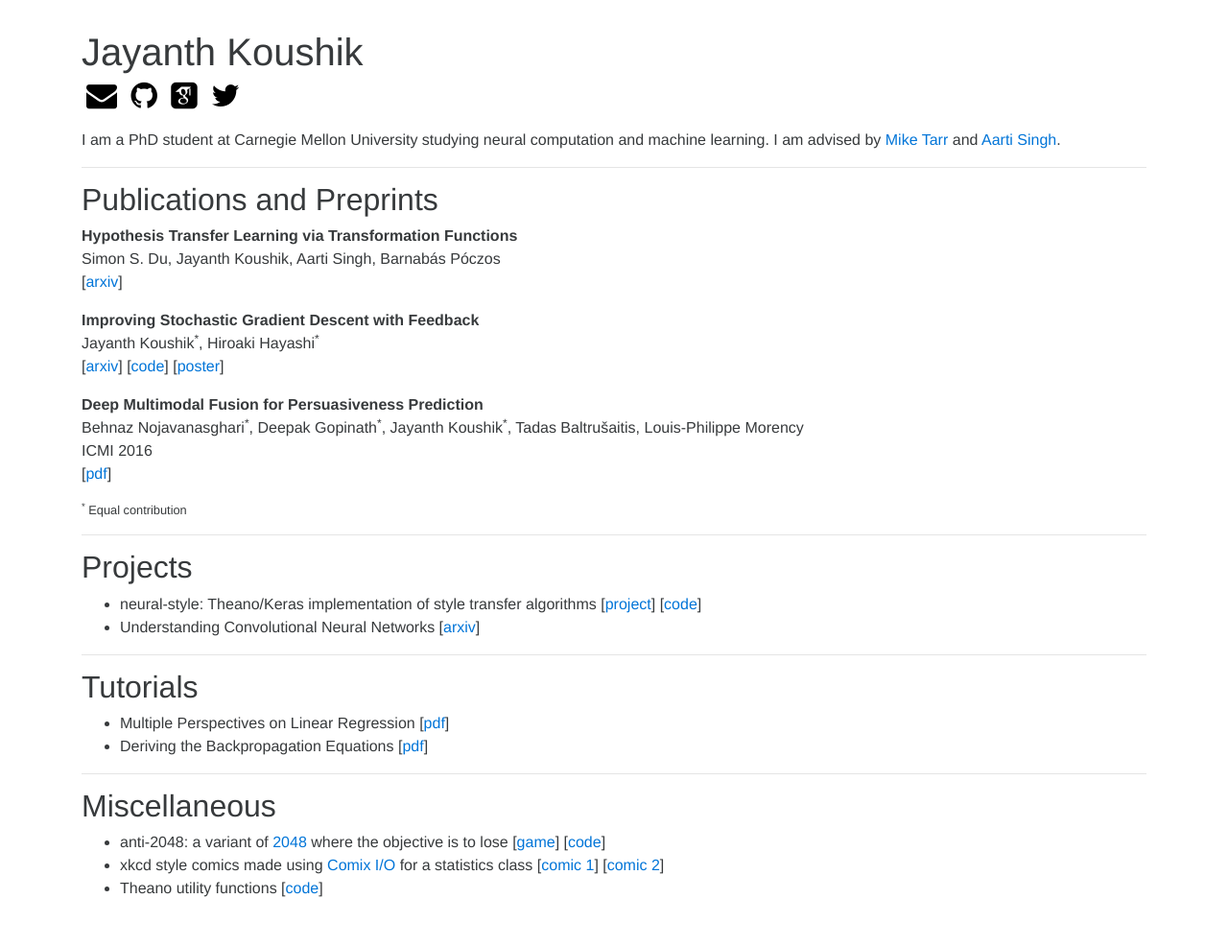
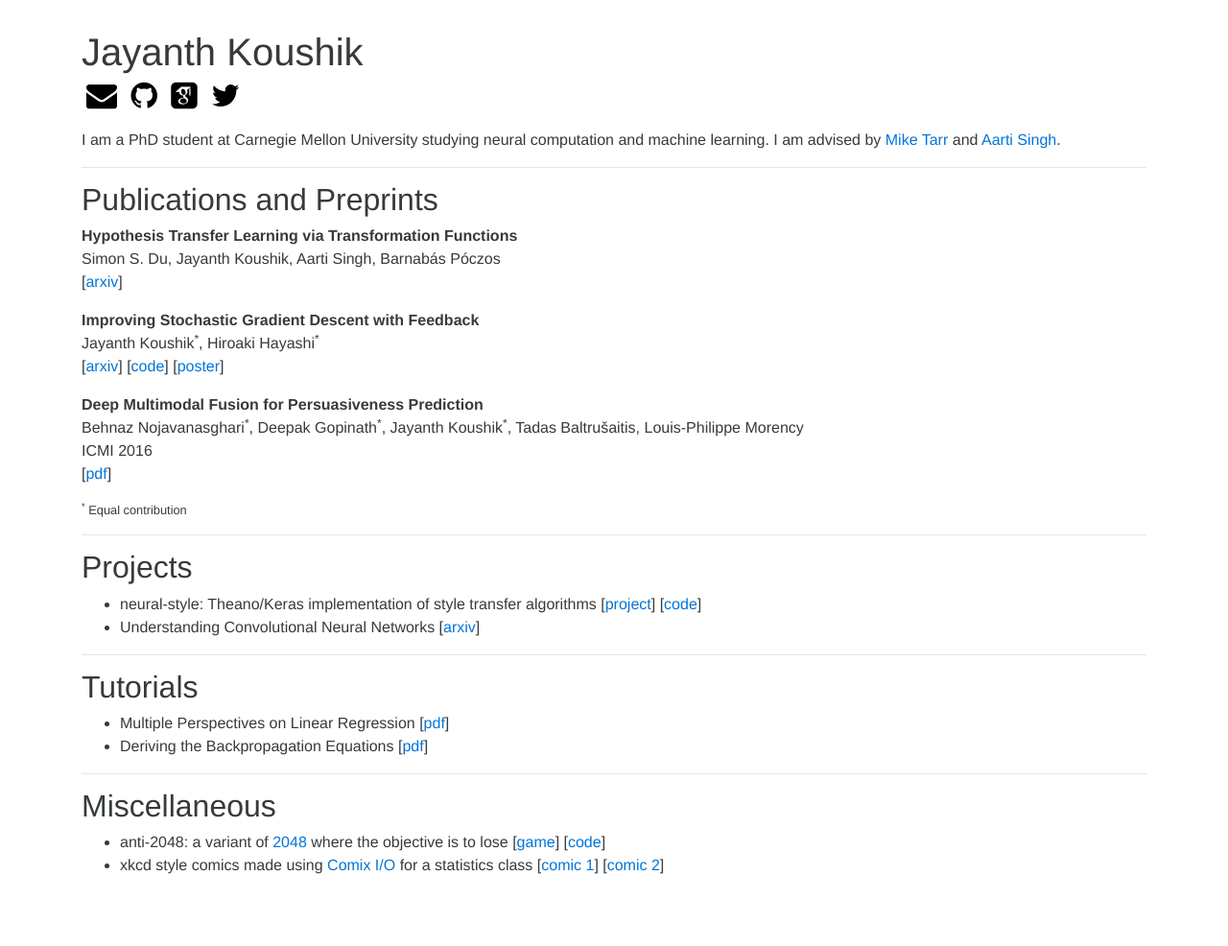
Before and after one commit to jayanthkoushik/jayanthkoushik.github.io, a Jekyll site: the page built from index.md, in a window 1280 px wide. Shown: the whole page at 96% size. Built offline with Jekyll 4.4.1, drawn with Linux system fonts in a browser that asks for light colours; some web fonts are replaced; after the commit the page ends 962 px from its top, so only the background shows below that.

Commit message:
Remove theano utility functions

```diff
--- a/_data/miscs.yml
+++ b/_data/miscs.yml
@@ -1,7 +1,3 @@
-- desc: 'Theano utility functions'
-  links:
-    - code: 'https://github.com/jayanthkoushik/theano-utils'
-
 - desc: 'xkcd style comics made using <a href="http://cmx.io">Comix I/O</a> for a statistics class'
   links:
     - comic 1: 'http://cmx.io/#5fa9267eac1782bd43e1'
```
